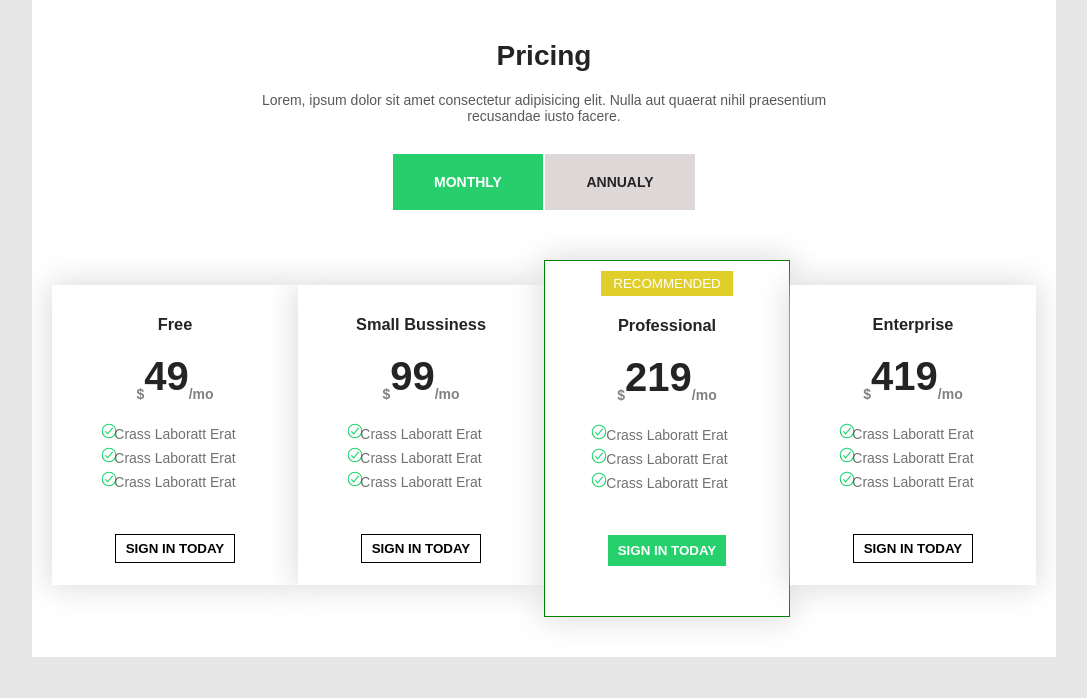
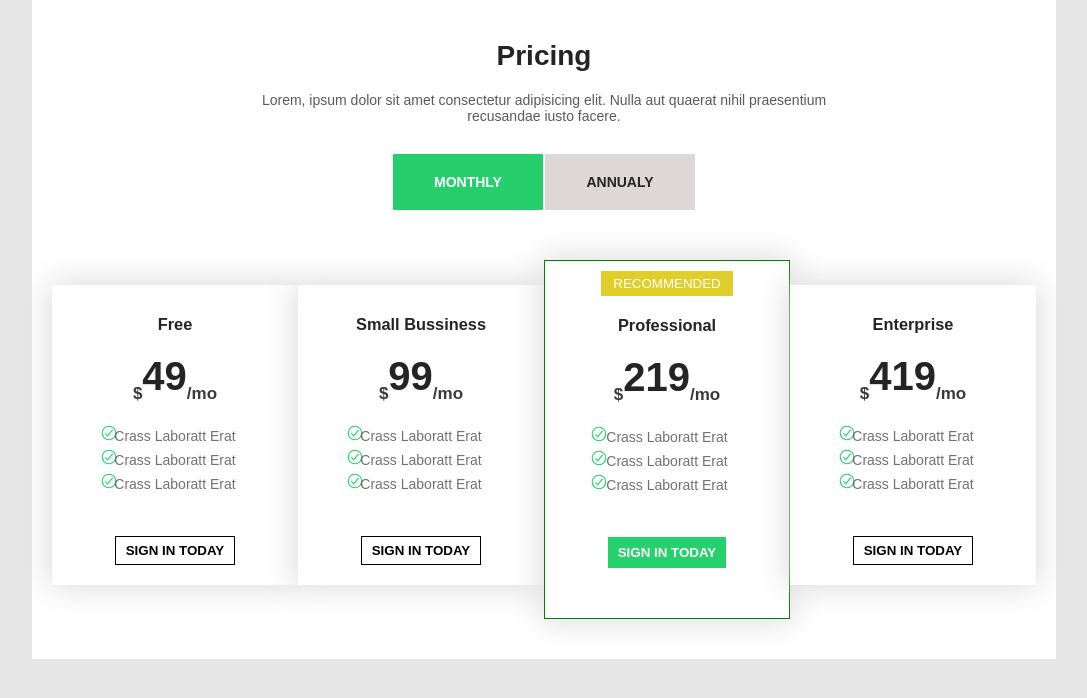
Before and after one commit to emmanuelejike/flex-assignment, a plain HTML site: page index.html in a window 1280 px wide. Shown: the whole page, without its empty margins (96-1183 px from the left). Drawn offline with Linux system fonts and the light colour scheme.

Commit message:
make corrections

```diff
--- a/assets/css/style.css
+++ b/assets/css/style.css
@@ -122,8 +122,8 @@
 }
 
 sub{
-    font-size: 14px;
-    color: gray;
+    font-size: 17px;
+    color: rgb(59, 58, 58);
 }
 
 h3{
```
